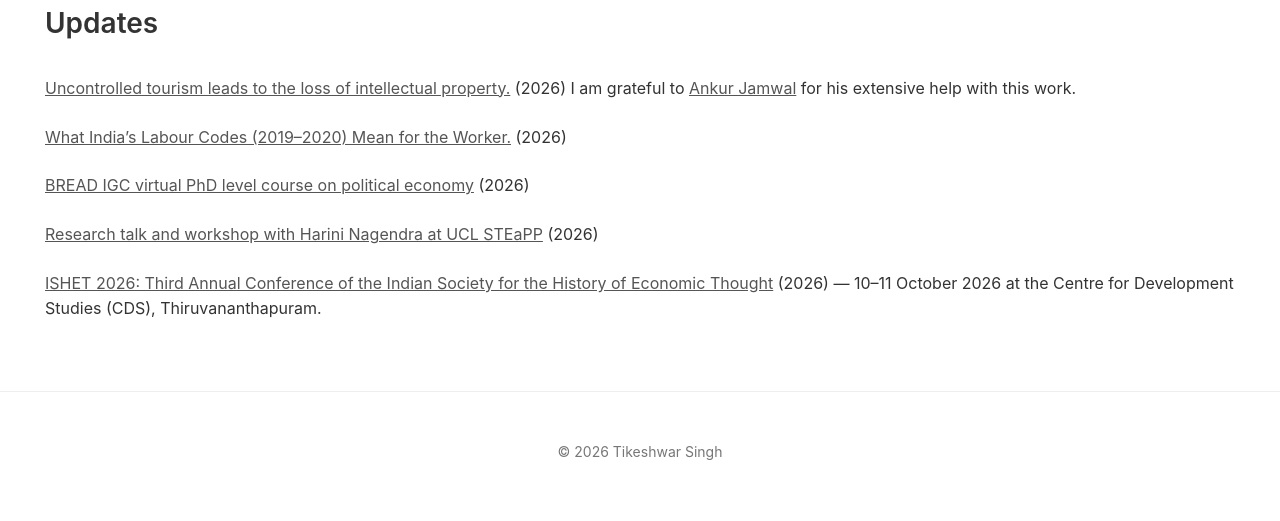
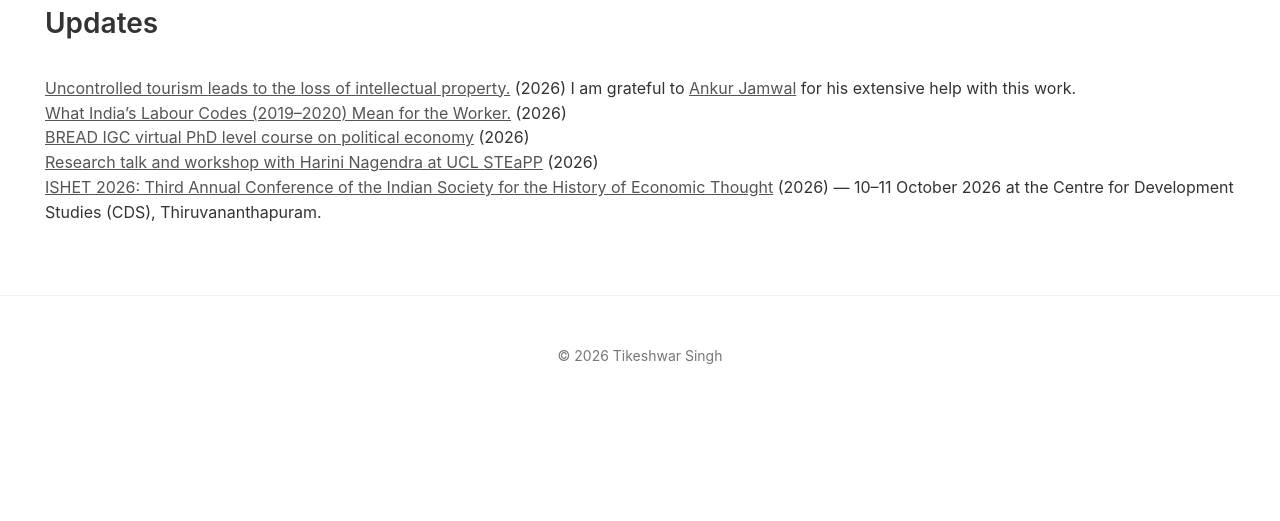
Before and after one commit to tikeshwarsingh218-code/development-economics, a Jekyll site: the page built from index.md, in a window 1280 px wide. Shown: the part 699-1220 px from the top of the page. Built offline with Jekyll 4.4.1, drawn with Linux system fonts in a browser that asks for light colours; after the commit the page ends 1124 px from its top, so only the background shows below that.

Commit message:
Format homepage updates

```diff
--- a/index.md
+++ b/index.md
@@ -45,12 +45,8 @@ title: Home
   </div>
 
 </section>
-[Uncontrolled tourism leads to the loss of intellectual property.](research/uncontrolled-tourism/) (2026) I am grateful to [Ankur Jamwal](https://ankurjamwal.github.io/) for his extensive help with this work.
-
-[What India’s Labour Codes (2019–2020) Mean for the Worker.](research/labour-codes/) (2026)
-
-[BREAD IGC virtual PhD level course on political economy](https://www.theigc.org/events/bread-igc-virtual-phd-courses/bread-igc-virtual-phd-level-course-political-economy-2026) (2026)
-
-[Research talk and workshop with Harini Nagendra at UCL STEaPP](https://forms.cloud.microsoft/Pages/ResponsePage.aspx?id=_oivH5ipW0yTySEKEdmlwrXGAGzNbhpGqdoMSpWvq1xUNlQ1TkhRRTFEOTBaVkNXRUEwWFNVSVVFWi4u) (2026)
-
+[Uncontrolled tourism leads to the loss of intellectual property.](research/uncontrolled-tourism/) (2026) I am grateful to [Ankur Jamwal](https://ankurjamwal.github.io/) for his extensive help with this work.<br>
+[What India’s Labour Codes (2019–2020) Mean for the Worker.](research/labour-codes/) (2026)<br>
+[BREAD IGC virtual PhD level course on political economy](https://www.theigc.org/events/bread-igc-virtual-phd-courses/bread-igc-virtual-phd-level-course-political-economy-2026) (2026)<br>
+[Research talk and workshop with Harini Nagendra at UCL STEaPP](https://forms.cloud.microsoft/Pages/ResponsePage.aspx?id=_oivH5ipW0yTySEKEdmlwrXGAGzNbhpGqdoMSpWvq1xUNlQ1TkhRRTFEOTBaVkNXRUEwWFNVSVVFWi4u) (2026)<br>
 [ISHET 2026: Third Annual Conference of the Indian Society for the History of Economic Thought](https://ishet.in/ishet-2026-2/) (2026) — 10–11 October 2026 at the Centre for Development Studies (CDS), Thiruvananthapuram.
```
